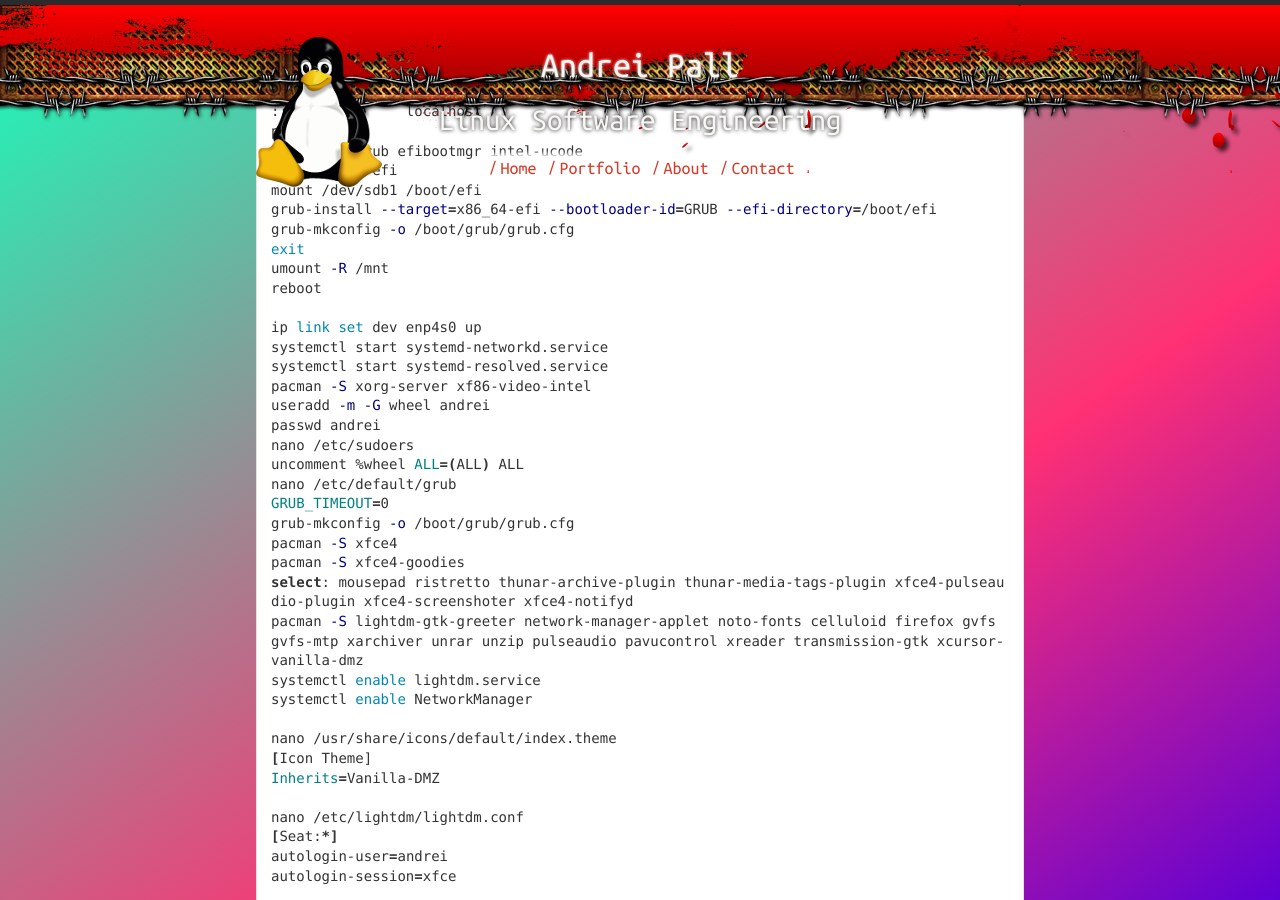
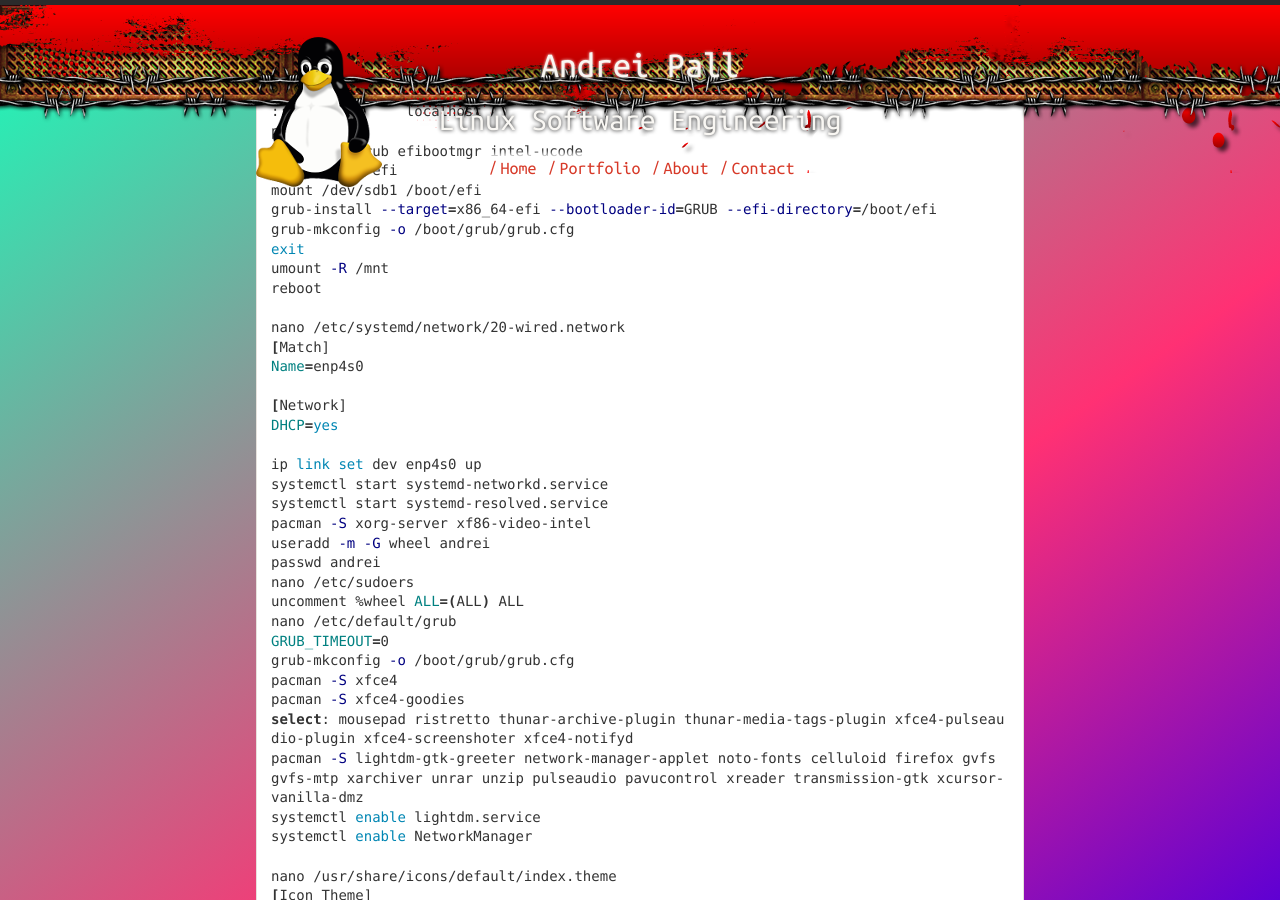
Before and after one commit to andreipall/andreipall.github.io, a Jekyll site: the page built from _posts/2024-09-09-arch-linux-with-xfce-installation-guide.markdown, in a window 1280 px wide and 900 px high, scrolled down 723 px. Built offline with Jekyll 4.4.1, drawn with Linux system fonts in a browser that asks for light colours; comment, search, counter and statistics services are not loaded.

Commit message:
Update 2024-09-09-arch-linux-with-xfce-installation-guide.markdown

```diff
--- a/_posts/2024-09-09-arch-linux-with-xfce-installation-guide.markdown
+++ b/_posts/2024-09-09-arch-linux-with-xfce-installation-guide.markdown
@@ -37,6 +37,13 @@
 umount -R /mnt
 reboot
 
+nano /etc/systemd/network/20-wired.network
+[Match]
+Name=enp4s0
+
+[Network]
+DHCP=yes
+
 ip link set dev enp4s0 up
 systemctl start systemd-networkd.service
 systemctl start systemd-resolved.service
```
